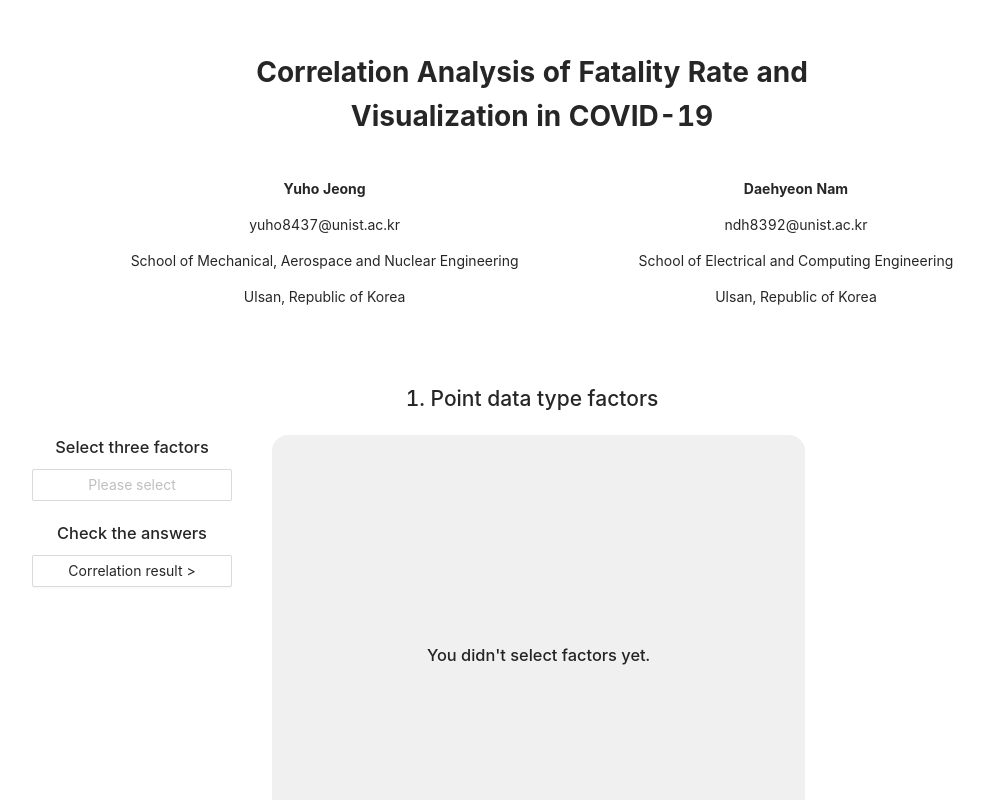
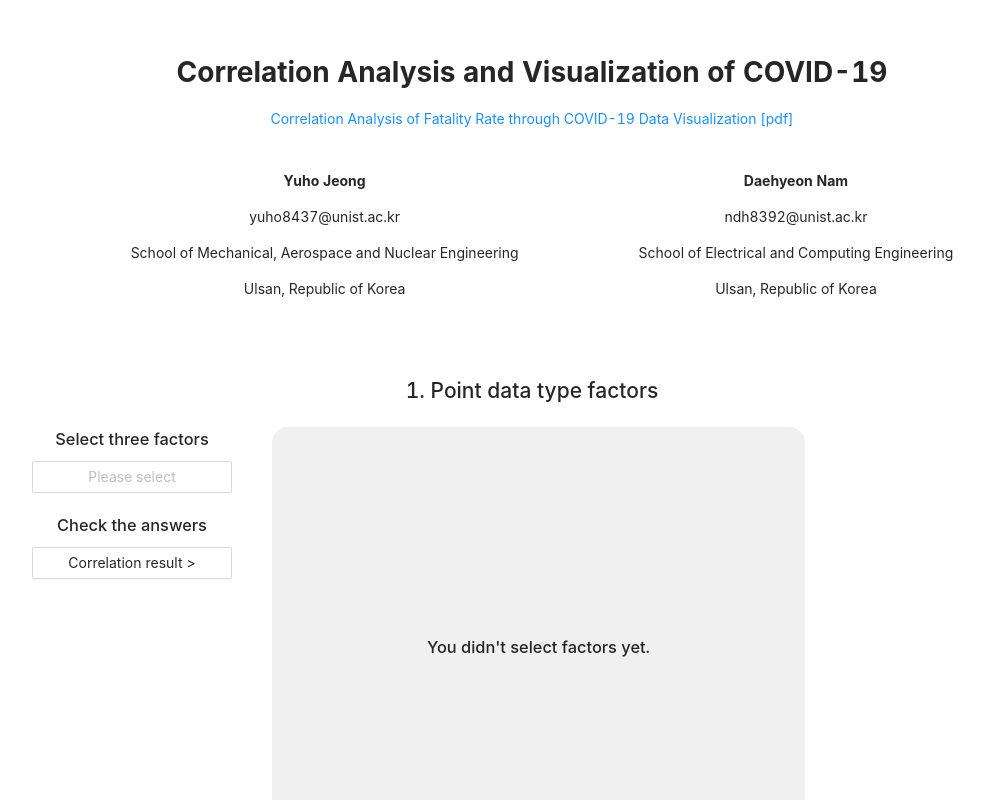
Before and after one commit to yuho8437/covid-19-correlation, a React (Create React App) app: page / in a window 1280 px wide. Shown: the top 800 px of the page, without its empty margins (108-1092 px from the left). Built offline with nearby package versions, Linux system fonts and the light colour scheme.

Commit message:
npm run build

```diff
--- a/src/components/Header/Header.js
+++ b/src/components/Header/Header.js
@@ -18,7 +18,10 @@ class Header extends React.Component {
 
     return (
         <div>
-            <h1><strong>Correlation Analysis of Fatality Rate and <br/>Visualization in COVID-19</strong></h1>
+            <h1><strong>Correlation Analysis and Visualization of COVID-19</strong></h1>
+            <a href={process.env.PUBLIC_URL + '/report.pdf'}>
+                Correlation Analysis of Fatality Rate through COVID-19 Data Visualization [pdf]
+            </a>
 
             <div style = {nameStyle}>
 
```
Also changed, not shown: 21 other files (tests, documents, lock files or other folders).
